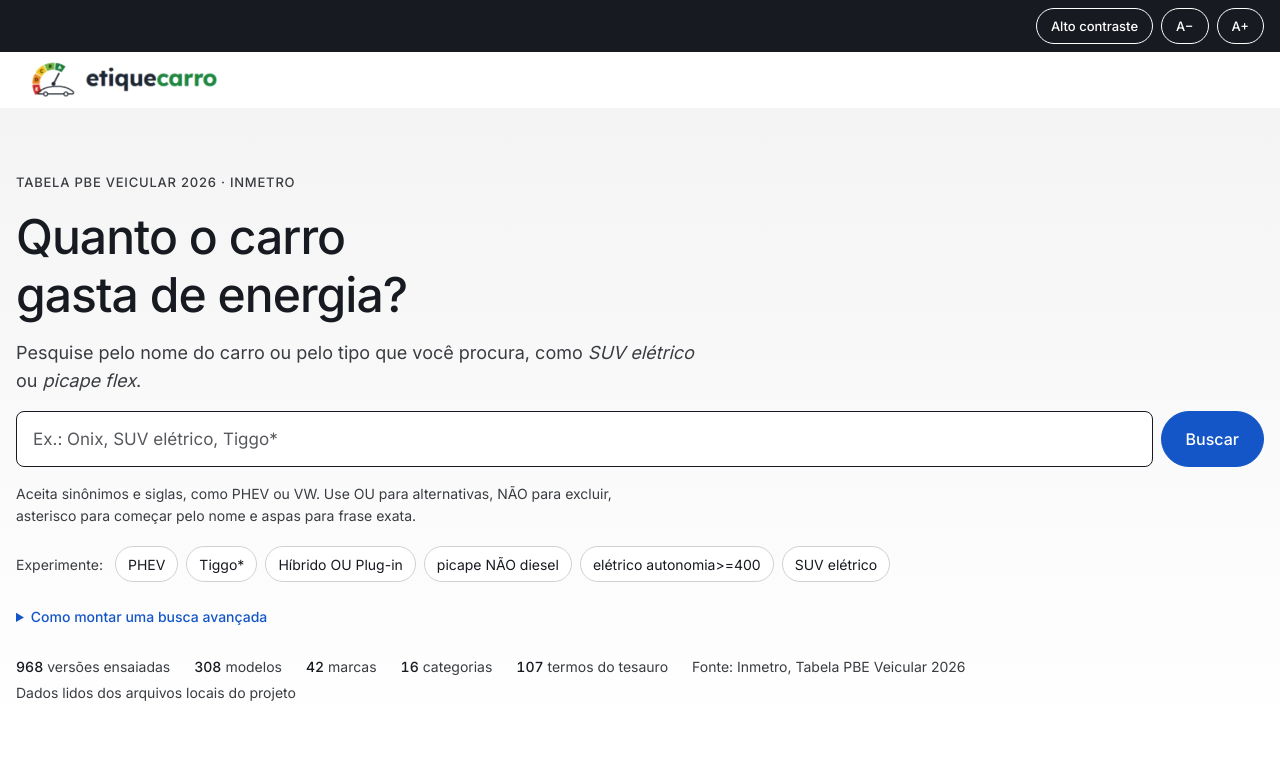
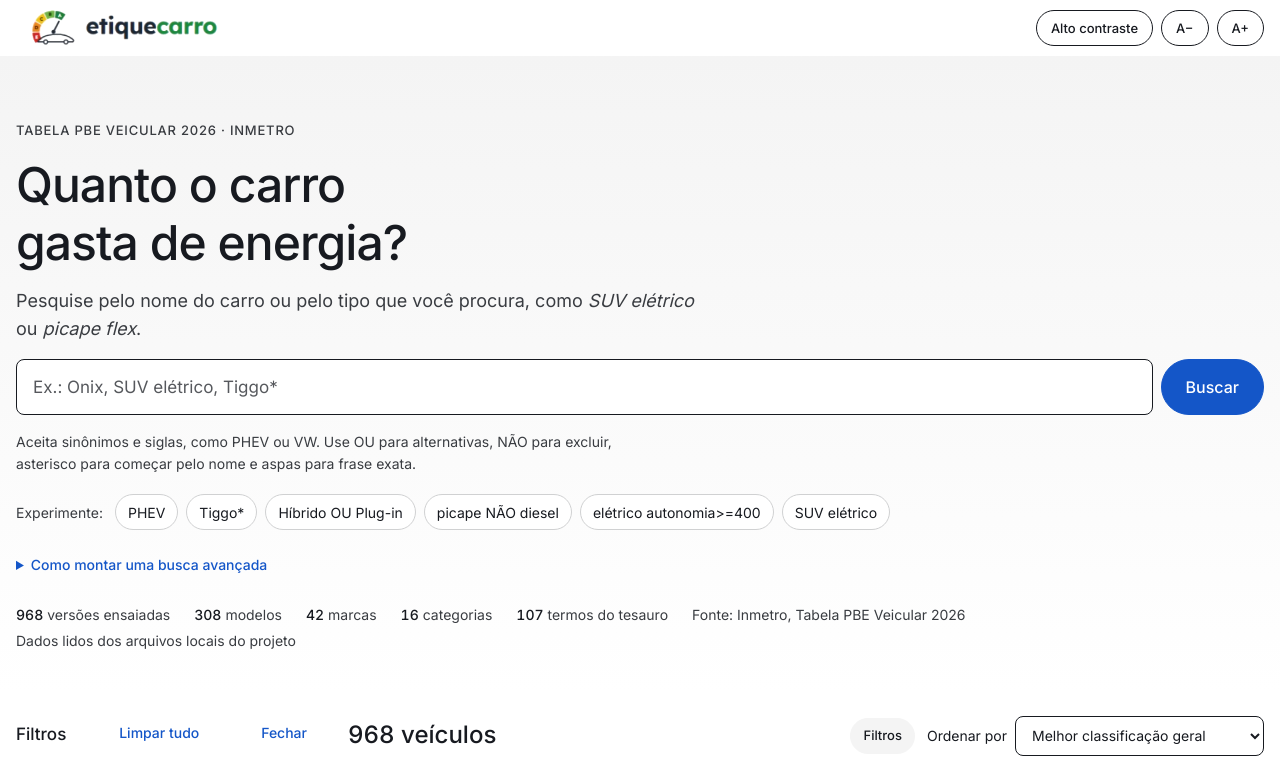
Before and after one commit to collesal/etiquecarro-grupo4, a website with bundled scripts: page web/index.html in a window 1280 px wide. Shown: the top 761 px of the page. Built offline with nearby package versions, Linux system fonts and the light colour scheme; files whose address does not match are found by name.

Commit message:
Controles de acessibilidade movidos para o cabecalho
A faixa de botoes do topo sai; alto contraste e tamanho do texto ficam
na mesma linha do logo, a direita.

Co-Authored-By: Claude Haiku 5.5 <noreply@anthropic.com>

```diff
--- a/web/index.html
+++ b/web/index.html
@@ -17,22 +17,17 @@
 </head>
 <body>
 
-<div class="a11y" role="region" aria-label="Barra de acessibilidade">
-  <div class="wrap a11y-inner">
-    <ul class="a11y-list">
-      <li><button type="button" id="contraste" aria-pressed="false">Alto contraste</button></li>
-      <li><button type="button" id="fmenos" aria-label="Diminuir o tamanho do texto">A−</button></li>
-      <li><button type="button" id="fmais" aria-label="Aumentar o tamanho do texto">A+</button></li>
-    </ul>
-  </div>
-</div>
-
 <header class="site-header" id="site-header">
   <div class="wrap header-inner">
     <a class="brand" href="#buscar">
       <img class="logo-light" src="assets/logo-etiquecarro.png" width="367" height="74" alt="EtiqueCarro, página inicial">
       <img class="logo-dark" src="assets/logo-etiquecarro-dark.png" width="367" height="74" alt="" aria-hidden="true">
     </a>
+    <div class="a11y" role="group" aria-label="Acessibilidade">
+      <button type="button" id="contraste" aria-pressed="false">Alto contraste</button>
+      <button type="button" id="fmenos" aria-label="Diminuir o tamanho do texto">A−</button>
+      <button type="button" id="fmais" aria-label="Aumentar o tamanho do texto">A+</button>
+    </div>
   </div>
 </header>
 
--- a/web/styles/base.css
+++ b/web/styles/base.css
@@ -64,26 +64,14 @@ em { font-style: italic; }
 
 [hidden] { display: none !important; }
 
-/* ---------- barra de acessibilidade ---------- */
+/* ---------- controles de acessibilidade (dentro do cabecalho) ---------- */
 .a11y {
-  background: var(--c-ink);
-  color: var(--c-bg);
-  font-size: var(--fs-xs);
-}
-.a11y-inner {
-  display: flex;
-  justify-content: flex-end;
-  align-items: center;
-  padding-block: var(--s2);
-}
-.a11y-list {
+  margin-left: auto;
   display: flex;
   flex-wrap: wrap;
   gap: var(--s2);
   align-items: center;
-  margin: 0;
-  padding: 0;
-  list-style: none;
+  font-size: var(--fs-xs);
 }
 .a11y button {
   display: inline-flex;
@@ -93,15 +81,15 @@ em { font-style: italic; }
   border: 1px solid currentColor;
   border-radius: var(--r-pill);
   background: transparent;
-  color: var(--c-bg);
+  color: var(--c-ink);
   font: inherit;
   font-weight: var(--fw-medium);
   cursor: pointer;
   transition: background-color var(--dur-1) var(--ease), color var(--dur-1) var(--ease);
 }
-.a11y button:hover { background: var(--c-bg); color: var(--c-ink); }
-.a11y button[aria-pressed="true"] { background: var(--c-bg); color: var(--c-ink); }
-.a11y :focus-visible { outline: 3px solid var(--c-bg); outline-offset: 2px; }
+.a11y button:hover { background: var(--c-ink); color: var(--c-bg); }
+.a11y button[aria-pressed="true"] { background: var(--c-ink); color: var(--c-bg); }
+.a11y :focus-visible { outline: 3px solid var(--c-focus); outline-offset: 2px; }
 
 /* ---------- cabecalho ---------- */
 .site-header {
```
